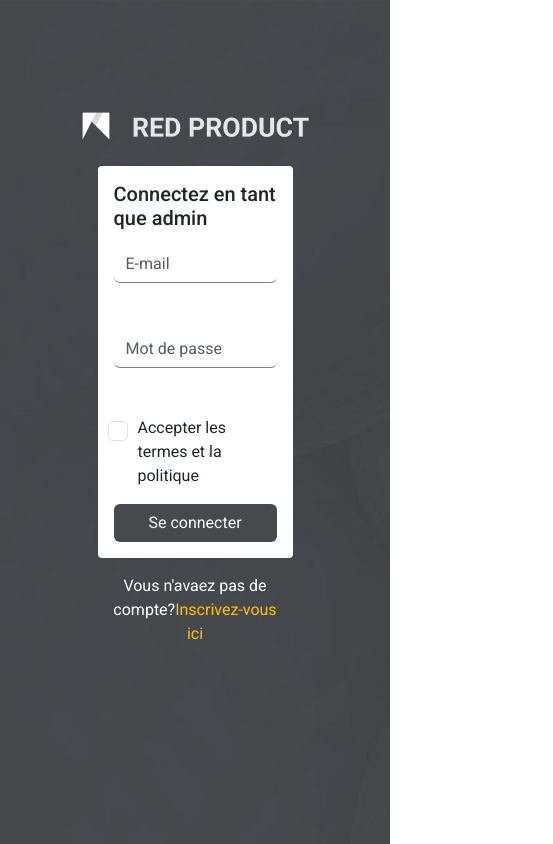
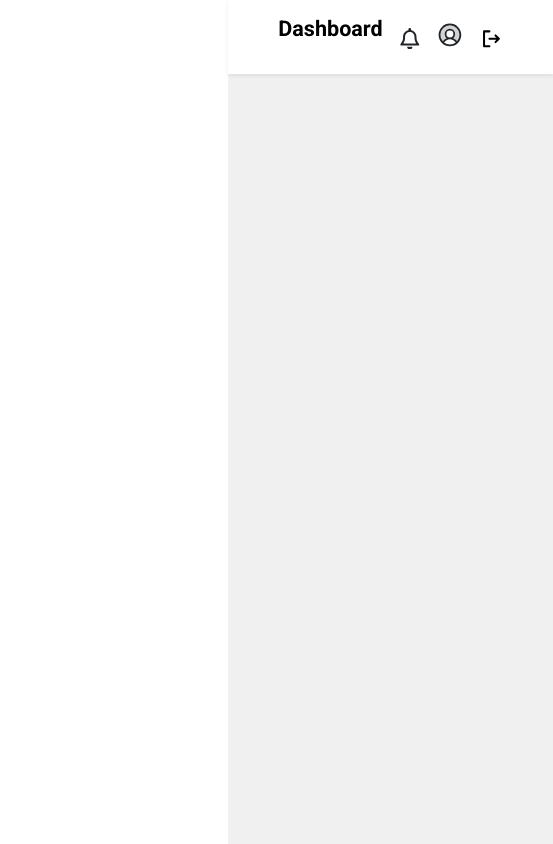
Before and after one commit to dialgati/Stage-Projet1, a React (Create React App) app: page / in a window 390 px wide. Shown: the top 844 px of the page, 553 px wide, since content can reach past the window. Built offline with nearby package versions, Linux system fonts and the light colour scheme.

Commit message:
changement sur inscription

```diff
--- a/src/App.css
+++ b/src/App.css
@@ -36,16 +36,18 @@
 .sidebar-masque{
     display: none;
 }
-.navbar{
-    width: 100%;
-}
+   .navbar{
+    position: sticky;
+   }
 .template {
     display: flex;
     justify-content: center;
 }
-/* .contentNavbar{
-  display: none;
-} */
+.contentNavbar{
+    background: #F0F0F0 !important;
+    height: 1000px !important;
+}
+
 
  }
 .inscription .form-control{
@@ -90,7 +92,6 @@
     border: 1px dashed rgba(128, 128, 128, 0.596);
 }
 .contentNavbar{
-    width: 100%;
     background: #F0F0F0 !important;
-    height: 800px !important;
+    height: 150vh !important;
 }
--- a/src/index.js
+++ b/src/index.js
@@ -15,7 +15,7 @@ import Inscription from "./connect/inscription";
 
 const route = createBrowserRouter([
   {
-    path: "/",
+    path: "/connexion",
     element: <Connexion />,
   },
   {
--- a/src/layout/Template.js
+++ b/src/layout/Template.js
@@ -9,7 +9,7 @@ function Template(props) {
           {props.sidebar}
         </div>
 
-        <div className="col-10   col-md-2 "></div>
+        <div className="col-12 m-0  col-md-2 "></div>
         <div className="col-10 contentNavbar  p-0 m-0">
           <div className="sticky-top">{props.navbar}</div>
           {props.children}
```
